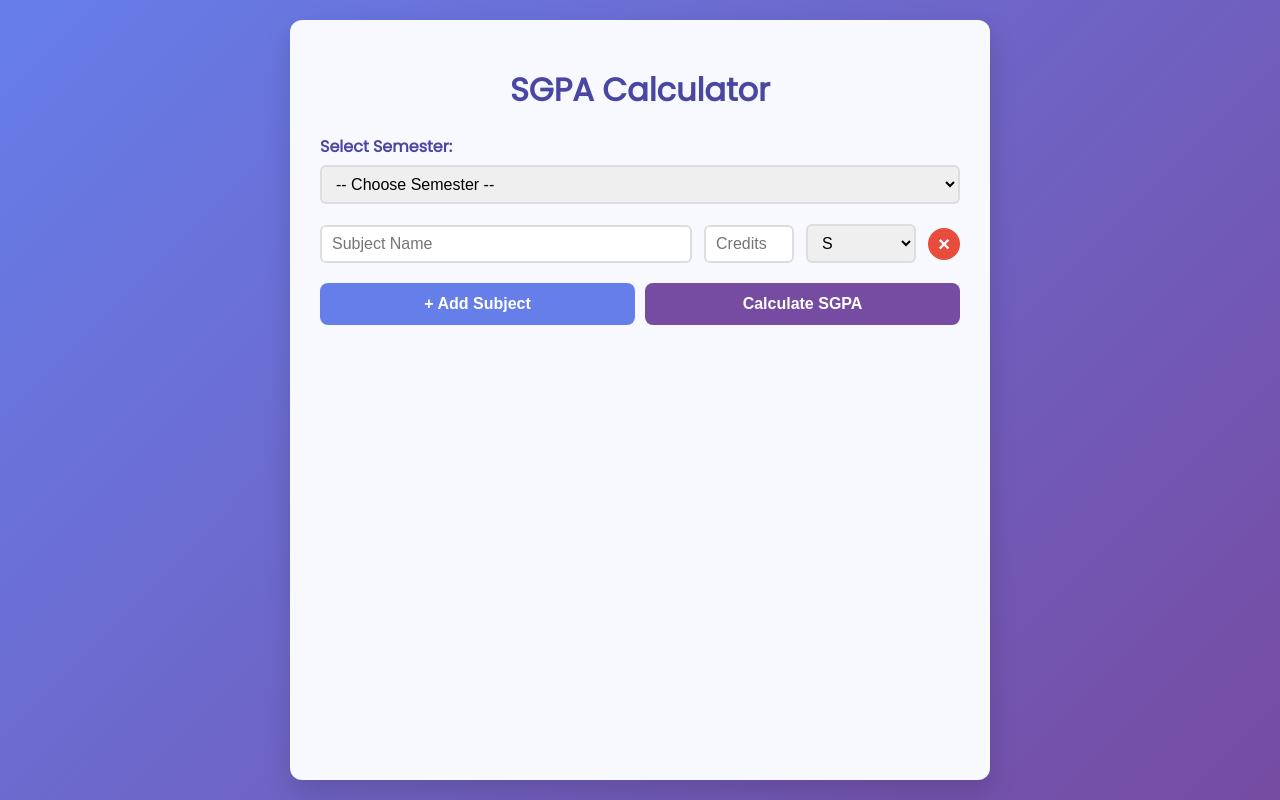
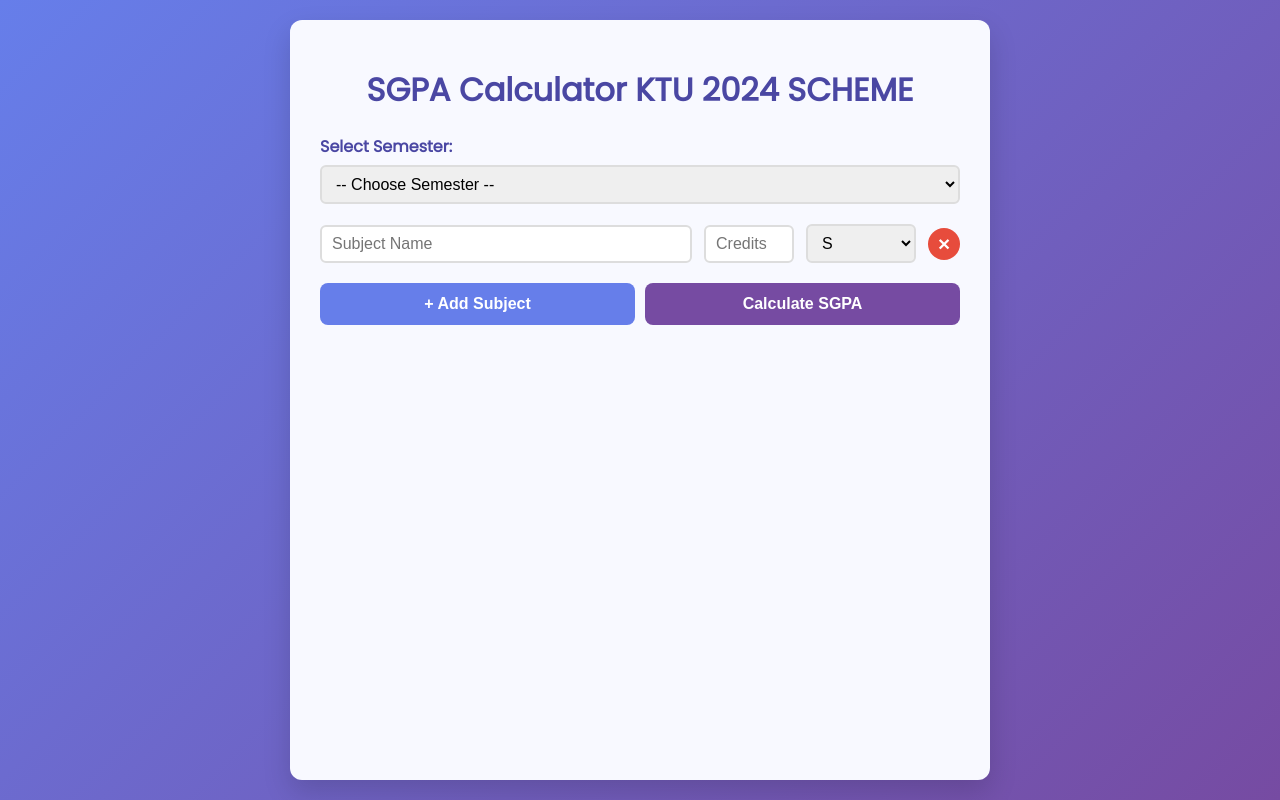
Before and after one commit to Vaishnav-SV/SGPA_calculator, a plain HTML site: page index.html in a window 1280 px wide. Drawn offline with nearby package versions, Linux system fonts and the light colour scheme.

Commit message:
Update index.html

```diff
--- a/index.html
+++ b/index.html
@@ -3,14 +3,14 @@
 <head>
   <meta charset="UTF-8" />
   <meta name="viewport" content="width=device-width, initial-scale=1" />
-  <title>SGPA Calculator KTU 2024 SCHEME</title>
+  <title>SGPA Calculator</title>
   <link href="https://fonts.googleapis.com/css2?family=Poppins&display=swap" rel="stylesheet" />
   <link rel="stylesheet" href="styles.css" />
   <script src="https://cdnjs.cloudflare.com/ajax/libs/jspdf/2.5.1/jspdf.umd.min.js"></script>
 </head>
 <body>
   <div class="container">
-    <h1>SGPA Calculator</h1>
+    <h1>SGPA Calculator KTU 2024 SCHEME </h1>
     <form id="sgpa-form">
       <label for="semester">Select Semester:</label>
       <select id="semester" required>
```
